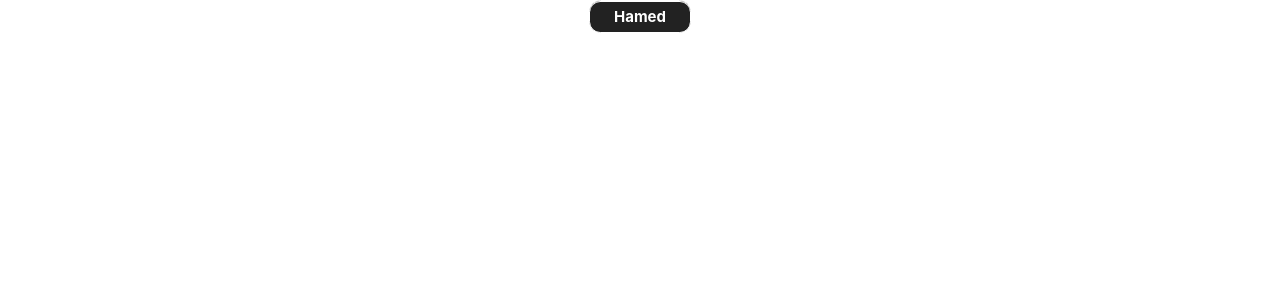
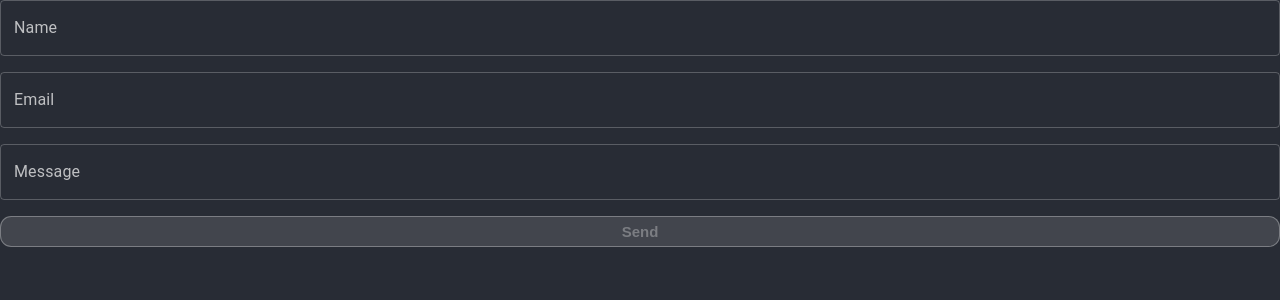
Before and after one commit to Confrontend-Blog/ui.library, a React (Create React App) app: page / in a window 1280 px wide. Shown: the top 300 px of the page. Built offline with nearby package versions, Linux system fonts and the light colour scheme.

Commit message:
contact form

```diff
--- a/package.json
+++ b/package.json
@@ -13,7 +13,10 @@
     ]
   },
   "dependencies": {
+    "@emotion/react": "^11.10.5",
+    "@emotion/styled": "^11.10.5",
     "@google-analytics/data": "^3.0.0",
+    "@mui/material": "^5.11.5",
     "@reduxjs/toolkit": "^1.9.1",
     "@types/node": "16.11.34",
     "@types/react": "18.0.9",
@@ -36,6 +39,7 @@
     "react-scripts": "^5.0.1",
     "remark-gfm": "^3.0.1",
     "styled-components": "^5.3.6",
+    "validator": "^13.7.0",
     "web-vitals": "2.1.4"
   },
   "devDependencies": {
@@ -47,6 +51,7 @@
     "@testing-library/user-event": "13.5.0",
     "@types/jest": "^29.2.6",
     "@types/styled-components": "^5.1.26",
+    "@types/validator": "^13.7.10",
     "babel-loader": "^8.2.3",
     "html-webpack-plugin": "^5.5.0",
     "react": "^17.0.2",
--- a/src/App.tsx
+++ b/src/App.tsx
@@ -1,12 +1,32 @@
+import { ThemeProvider } from "@mui/material";
 import React from "react";
 import "./App.css";
-import UiButton from "./components/button/ui-button";
+import { CuiContactForm } from "./components/contact-form/CuiContactForm";
+import { theme } from "./components/theme/theme";
 
 function App() {
   return (
-    <div className="App">
-      <UiButton>Hamed</UiButton>
-    </div>
+    <ThemeProvider theme={theme}>
+      <div className="App">
+        <CuiContactForm
+          userName={{
+            label: "Name",
+            name: "aaa",
+            defaultValue: "",
+          }}
+          email={{
+            label: "Email",
+            name: "bbb",
+            defaultValue: "",
+          }}
+          message={{
+            label: "Message",
+            name: "ccc",
+            defaultValue: "",
+          }}
+        />
+      </div>
+    </ThemeProvider>
   );
 }
 
--- /dev/null
+++ b/src/components/ErrorBoundary/ErrorBoundary.tsx
@@ -0,0 +1,32 @@
+import React, { Component, ErrorInfo, ReactNode } from "react";
+
+interface Props {
+  children?: ReactNode;
+}
+
+interface State {
+  hasError: boolean;
+}
+
+export class ErrorBoundary extends Component<Props, State> {
+  public state: State = {
+    hasError: false,
+  };
+
+  public static getDerivedStateFromError(_: Error): State {
+    // Update state so the next render will show the fallback UI.
+    return { hasError: true };
+  }
+
+  public componentDidCatch(error: Error, errorInfo: ErrorInfo) {
+    console.error("Uncaught error:", error, errorInfo);
+  }
+
+  public render() {
+    if (this.state.hasError) {
+      return <h1>Sorry.. there was an error</h1>;
+    }
+
+    return this.props.children;
+  }
+}
--- a/src/components/button/ui-button.styled.ts
+++ b/src/components/button/cui-button.styled.ts
@@ -7,7 +7,7 @@ type ButtonWrapperProps = {
   hoverBgColor: string | undefined;
 };
 
-export const ButtonWrapper = styled.span<ButtonWrapperProps>`
+export const ButtonWrapper = styled.button<ButtonWrapperProps>`
   box-shadow: inset 0px 1px 0px 0px #ffffff;
   background-color: #222;
   border: 1px solid;
@@ -20,8 +20,15 @@ export const ButtonWrapper = styled.span<ButtonWrapperProps>`
   padding: 6px 24px;
   text-decoration: none;
   &:hover {
-    background-color: #0061fe13;
+    background-color: #eee;
     color: #000;
+  }
+
+  &:disabled {
+    color: rgba(255, 255, 255, 0.3);
+    box-shadow: none;
+    background-color: rgba(255, 255, 255, 0.12);
+    pointer-events: none;
   }
 
   ${({ color, bgColor, hoverBgColor, hoverColor }) => css`
--- a/src/components/button/ui-button.tsx
+++ b/src/components/button/cui-button.tsx
@@ -1,25 +1,30 @@
+import { type } from "os";
 import { ReactNode, MouseEvent } from "react";
-import * as S from "./ui-button.styled";
+import * as S from "./cui-button.styled";
 
-type UiButtonProps = {
+type CuiButtonProps = {
   onClick?: (e: MouseEvent<HTMLButtonElement>) => void;
   children: ReactNode;
   color?: string;
   bgColor?: string;
   hoverColor?: string;
   hoverBgColor?: string;
+  disabled?: boolean;
+  type?: "button" | "submit" | "reset" | undefined;
 };
 /**
  * UI Button
  */
-export default function UiButton({
+export const CuiButton = ({
   children,
   onClick,
   color,
   bgColor,
   hoverColor,
-  hoverBgColor
-}: UiButtonProps) {
+  hoverBgColor,
+  disabled,
+  type = undefined,
+}: CuiButtonProps) => {
   return (
     <S.ButtonWrapper
       onClick={onClick}
@@ -27,8 +32,10 @@ export default function UiButton({
       bgColor={bgColor}
       hoverColor={hoverColor}
       hoverBgColor={hoverBgColor}
+      disabled={disabled}
+      type={type}
     >
       {children}
     </S.ButtonWrapper>
   );
-}
+};
--- a/src/components/contact-form/ContactForm.tsx
+++ /dev/null
@@ -1 +0,0 @@
-export const ContactForm = () => {};
--- /dev/null
+++ b/src/components/contact-form/CuiContactForm.tsx
@@ -0,0 +1,92 @@
+import { FieldErrorsImpl, FormProvider, useForm } from "react-hook-form";
+import { FormControl, InputLabel, MenuItem, TextField } from "@mui/material";
+import { CuiInput } from "./CuiInput";
+import isEmail from "validator/lib/isEmail";
+import { CuiButton } from "../button/cui-button";
+import { CuiTooltip } from "../tooltip/cui-tooltip";
+import { ReactNode } from "react";
+
+interface FormState {
+  email: string;
+  userName: string;
+  msg: string;
+}
+
+type CuiInputType = {
+  label: string;
+  name: string;
+  defaultValue: string;
+};
+
+interface CuiContactFormProps {
+  userName: CuiInputType;
+  email: CuiInputType;
+  message: CuiInputType;
+}
+
+export const CuiContactForm = ({
+  userName,
+  email,
+  message,
+}: CuiContactFormProps): JSX.Element => {
+  const form = useForm<FormState>({ mode: "onTouched" });
+
+  const onSubmit = () => {
+    console.log("submit");
+  };
+
+  const getTooltipText = (errors: FieldErrorsImpl<FormState>): ReactNode => {
+    console.log(Object.keys(errors));
+
+    return Object.keys(errors).length ? "Please fix the form errors first" : undefined;
+  };
+
+  return (
+    <FormProvider {...form}>
+      <form onSubmit={form.handleSubmit(onSubmit)}>
+        <FormControl fullWidth>
+          <CuiInput<FormState, "userName">
+            label={userName.label}
+            name={"userName"}
+            defaultValue={userName.defaultValue}
+          />
+          <CuiInput<FormState, "email">
+            label={email.label}
+            rules={{
+              validate: (value: string) =>
+                isEmail(value, { allow_utf8_local_part: false }) ||
+                "Please use a valid Email address",
+              required: true,
+            }}
+            defaultValue={email.defaultValue}
+            name={"email"}
+            required={true}
+          />
+          <CuiInput
+            label={message.label}
+            variant="outlined"
+            sx={{ marginBlockEnd: "1em" }}
+            placeholder=""
+            multiline
+            rows={4}
+            required={true}
+            name={"msg"}
+            rules={{
+              validate: (value: string) =>
+                value.length > 10 ||
+                "Message can not be shorter than 10 character",
+              required: true,
+            }}
+          />
+        </FormControl>
+        <CuiTooltip title={getTooltipText(form.formState.errors)}>
+          <FormControl fullWidth>
+            <CuiButton type="submit" disabled={!form.formState.isValid}>
+              Send
+            </CuiButton>
+          </FormControl>
+        </CuiTooltip>
+      </form>
+    </FormProvider>
+  );
+};
--- /dev/null
+++ b/src/components/contact-form/CuiInput.tsx
@@ -0,0 +1,66 @@
+import TextField, {
+  OutlinedTextFieldProps,
+  TextFieldProps,
+} from "@mui/material/TextField";
+import {
+  Controller,
+  FieldPath,
+  FieldPathValue,
+  FieldValues,
+  Path,
+  useFormContext,
+} from "react-hook-form";
+import { ErrorBoundary } from "../ErrorBoundary/ErrorBoundary";
+
+interface CuiInputProps<
+  TFieldValues extends FieldValues,
+  TName extends FieldPath<TFieldValues> = FieldPath<TFieldValues>
+> extends FieldValues {
+  label: string;
+  name: string;
+  transform?: {
+    input?: (value: FieldPathValue<TFieldValues, TName>) => string;
+    output?: (
+      event: React.ChangeEvent<HTMLTextAreaElement | HTMLInputElement>
+    ) => string;
+  };
+}
+
+export const CuiInput = <
+  TFieldValues extends FieldValues,
+  TName extends FieldPath<TFieldValues> = FieldPath<TFieldValues>
+>({
+  label,
+  name,
+  rules,
+  transform,
+  defaultValue = "" as FieldPathValue<TFieldValues, TName>,
+  ...rest
+}: CuiInputProps<TFieldValues, TName>) => {
+  const formContext = useFormContext<TFieldValues>();
+
+  return (
+    <ErrorBoundary>
+      <Controller
+        control={formContext?.control}
+        name={name as Path<TFieldValues>}
+        render={({ field: { onBlur, ref, ...field }, fieldState }) => (
+          <TextField
+            onBlur={onBlur}
+            variant="outlined"
+            label={label}
+            sx={{
+              marginBlockEnd: "1em",
+            }}
+            onChange={(e) => field.onChange(e)}
+            error={!!fieldState.error}
+            helperText={fieldState.error?.message}
+            value={field.value}
+          />
+        )}
+        rules={rules}
+        defaultValue={defaultValue}
+      />
+    </ErrorBoundary>
+  );
+};
--- /dev/null
+++ b/src/components/theme/theme.ts
@@ -0,0 +1,8 @@
+import { createTheme, ThemeOptions } from "@mui/material";
+const darkTheme: ThemeOptions = {
+  palette: {
+    mode: "dark",
+  },
+};
+
+export const theme = createTheme(darkTheme);
--- /dev/null
+++ b/src/components/tooltip/cui-tooltip.tsx
@@ -0,0 +1,7 @@
+import { Tooltip } from "@mui/material";
+import { TooltipProps } from "@mui/material/Tooltip";
+import { useRef } from "react";
+
+export const CuiTooltip = ({ children, title }: TooltipProps) => {
+  return <Tooltip title={title}>{children}</Tooltip>;
+};
--- a/src/index.html
+++ b/src/index.html
@@ -1,12 +1,12 @@
 <!DOCTYPE html>
 <html lang="en">
-<head>
-    <meta charset="UTF-8">
-    <meta http-equiv="X-UA-Compatible" content="IE=edge">
-    <meta name="viewport" content="width=device-width, initial-scale=1.0">
+  <head>
+    <meta charset="UTF-8" />
+    <meta http-equiv="X-UA-Compatible" content="IE=edge" />
+    <meta name="viewport" content="width=device-width, initial-scale=1.0" />
     <title>Document</title>
-</head>
-<body>
+  </head>
+  <body style="background-color: #282c35;">
     <div id="root"></div>
-</body>
+  </body>
 </html>
```
Also changed, not shown: src/components/signout/signout.tsx (+4 -3 lines), 1 other file (tests, documents, lock files or other folders).
